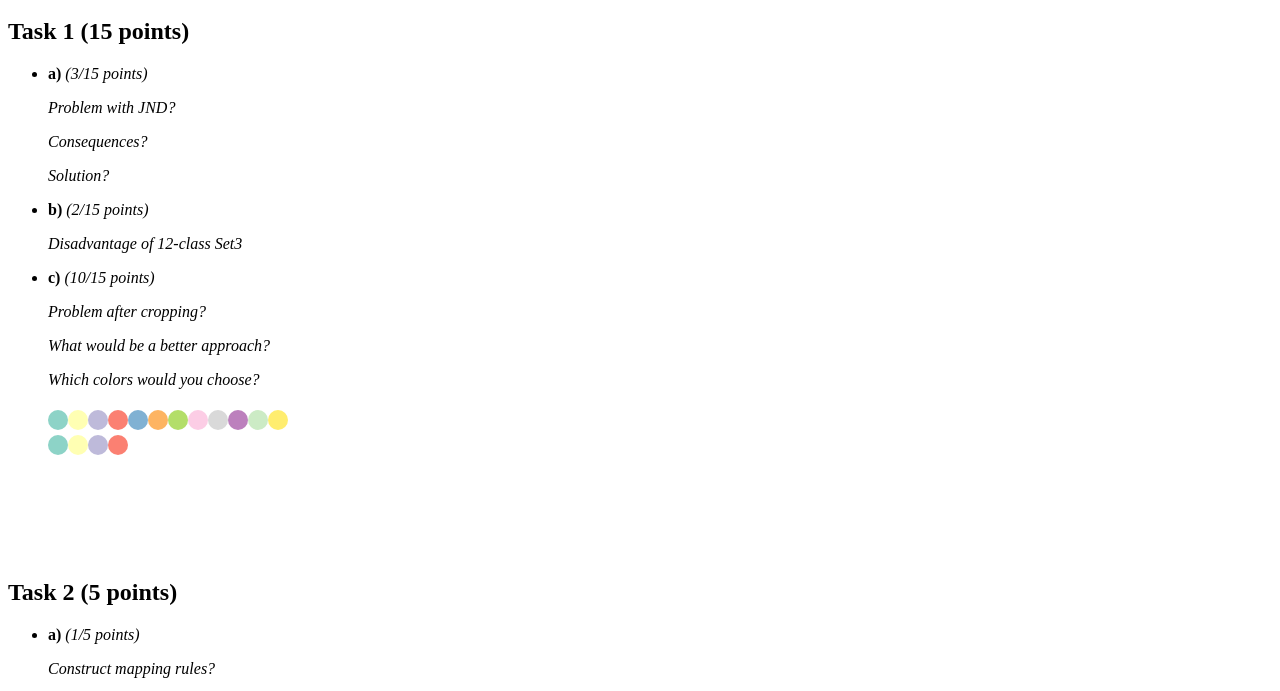
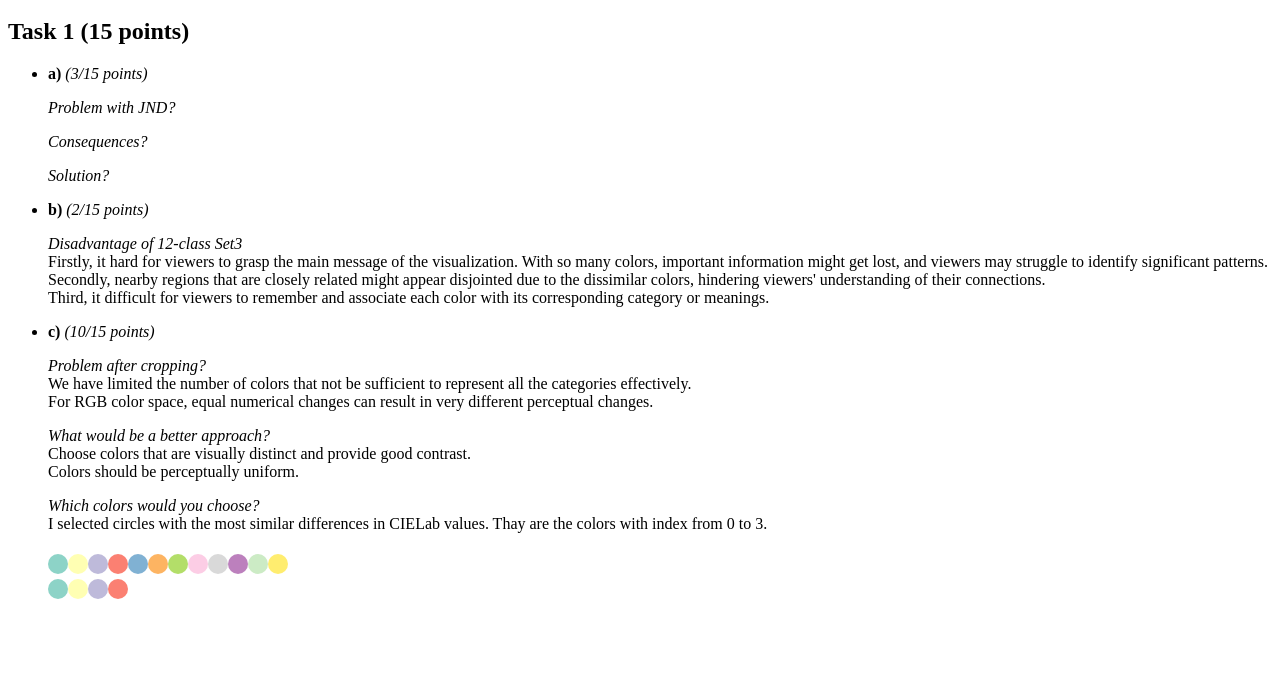
Before and after one commit to SofiaKarsaclian/DataVis_Assignments, a plain HTML site: page Exercise 05/Exercise05/index.html in a window 1280 px wide. Shown: the part 101-792 px from the top of the page. Drawn offline with Linux system fonts and the light colour scheme.

Commit message:
finish task1 b,c

```diff
--- a/Exercise 05/Exercise05/index.html
+++ b/Exercise 05/Exercise05/index.html
@@ -30,18 +30,27 @@
             </li>
 
             <li><b>b) </b><i>(2/15 points)</i>
-                <p><i>Disadvantage of 12-class Set3</i>
-                    <!-- Your answer... -->
+                <p><i>Disadvantage of 12-class Set3</i><br>
+                    Firstly, it hard for viewers to grasp the main message of the visualization.
+                    With so many colors, important information might get lost, and viewers may struggle to identify significant patterns.
+                    <br>Secondly, nearby regions that are closely related might appear disjointed due to the dissimilar colors,
+                    hindering viewers' understanding of their connections.
+                    <br>Third, it difficult for viewers to remember and associate each color with its corresponding category or meanings.<!-- Your answer... -->
                 </p>
             </li>
             <li><b>c) </b><i>(10/15 points)</i>
-                <p><i>Problem after cropping?</i>
+                <p><i>Problem after cropping?</i><br>
+                    We have limited the number of colors that not be sufficient to represent all the categories effectively.<br>
+                    For RGB color space, equal numerical changes can result in very different perceptual changes.
                     <!-- Your answer... -->
                 </p>
-                <p><i>What would be a better approach?</i>
+                <p><i>What would be a better approach?</i><br>
+                    Choose colors that are visually distinct and provide good contrast.<br>
+                    Colors should be perceptually uniform.
                     <!-- Your answer... -->
                 </p>
-                <p><i>Which colors would you choose?</i>
+                <p><i>Which colors would you choose?</i><br>
+                    I selected circles with the most similar differences in CIELab values. Thay are the colors with index from 0 to 3.
                     <!-- Your answer... -->
                 </p>
             </li>
--- a/Exercise 05/Exercise05/index.js
+++ b/Exercise 05/Exercise05/index.js
@@ -35,13 +35,62 @@ function init()
     //function extractRGBFromSVG
     let index = 0;
     const circles = svg.selectAll("circle").nodes();
+
+    // Store color data for each circle
+    const colors = [];
+
+    // Extract RGB, and convert to CIELab
+    circles.forEach((circle, index) => {
+        // Extract RGB values
+        const rgb = extractRGBFromSVG(d3.select(circle));
+        console.log(`Circle ${index} RGB:`, rgb);
+
+        //conversion from RGB values to CIELab
+        if (rgb) {
+            // Convert the RGB values to CIELab
+            const lab = rgbToCIELAB(rgb.r, rgb.g, rgb.b);
+            console.log(`Circle ${index} CIELab:`, lab);
+
+            // Store the values
+            colors.push({ index, rgb, lab });
+        } else {
+            console.log(`Circle ${index} has no valid RGB values.`);
+        }
+    });
+
+    console.log("Stored color data:", colors);
+
     console.log(extractRGBFromSVG(d3.select(circles[index])));
 
-    //conversion from RGB values to CIELab
+
     //function rgbToCIELAB
     console.log(rgbToCIELAB(141, 211, 199));
 
+    // Function to calculate the Euclidean distance between two CIELab colors
+    function calculateColorDifference(lab1, lab2) {
+        return Math.sqrt(
+            Math.pow(lab1.L - lab2.L, 2) +
+            Math.pow(lab1.a - lab2.a, 2) +
+            Math.pow(lab1.b - lab2.b, 2)
+        );
+    }
 
+    // Calculate the change in CIELab values
+    const referenceLab = colors[0].lab; // Using the first circle as the reference
+
+    const colorDifferences = colors.map(color => ({
+        index: color.index,
+        difference: calculateColorDifference(referenceLab, color.lab)
+    }));
+
+    // Sort circles based on the magnitude of their differences
+    colorDifferences.sort((a, b) => a.difference - b.difference);
+
+    // Select the first four circles with the smallest differences
+    const selectedIndices = colorDifferences.slice(0, 4).map(colorDiff => colorDiff.index);
+
+    const selectedColors = selectColorsByIndices(colors, selectedIndices);
+    console.log("Selected circles with the most similar differences in CIELab values:", selectedColors);
 
     //+++++++++++
     //++Task 2a++
```
Also changed, not shown: 1 other file.
